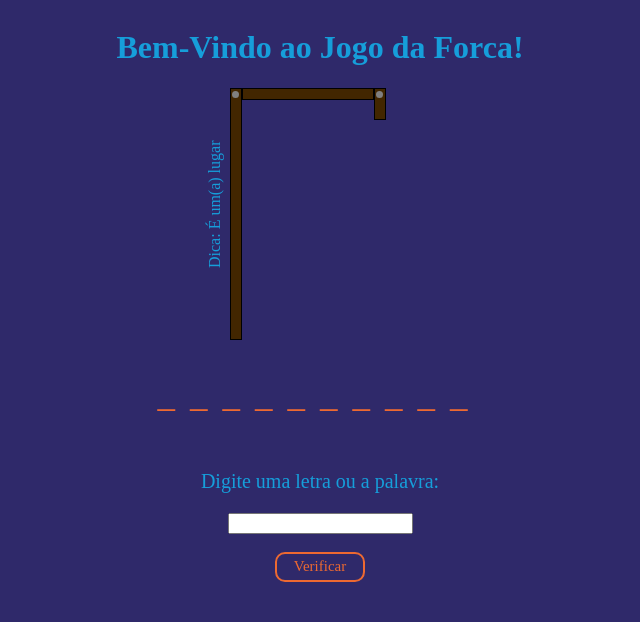
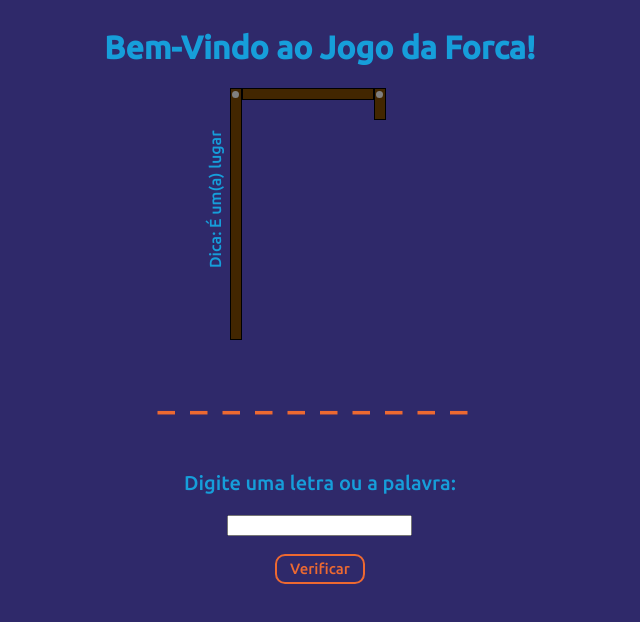
Before and after one commit to Aurinho007/jogo_da_forca, a plain HTML site: page index.html in a window 1280 px wide. Shown: the whole page, without its empty margins (320-960 px from the left). Drawn offline with Linux system fonts and the light colour scheme; the site is published under a folder, as on GitHub Pages, so addresses that start at the root find nothing.

Commit message:
arrumando a fonte

```diff
--- a/style.css
+++ b/style.css
@@ -1,6 +1,6 @@
 @font-face{
     font-family: "phi";
-    src: url("/font/Ubuntu-Medium.ttf")
+    src: url("./font/Ubuntu-Medium.ttf")
 }
 
 body {
```
